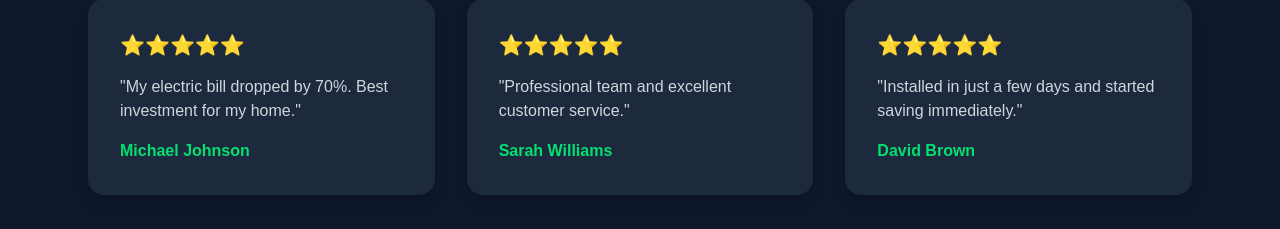
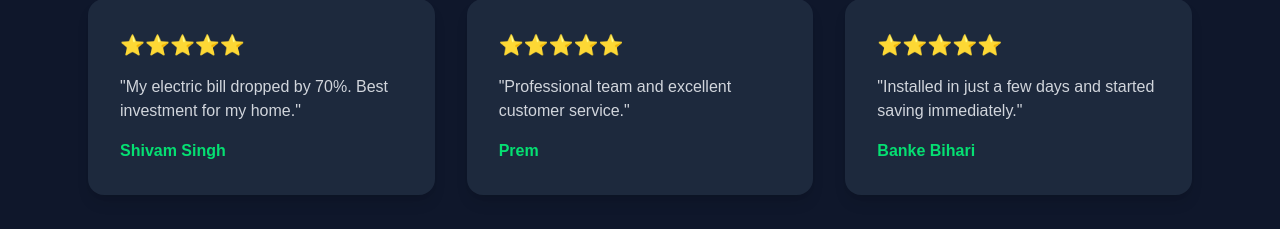
Before and after one commit to rahulsingh81069/solar-energy-website, a React (Vite) app: page / in a window 1280 px wide. Shown: the part 1805-2034 px from the top of the page. Built offline with nearby package versions, Linux system fonts and the light colour scheme.

Commit message:
changing review name

```diff
--- a/src/components/Testimonials.jsx
+++ b/src/components/Testimonials.jsx
@@ -1,15 +1,15 @@
 export default function Testimonials() {
   const reviews = [
     {
-      name: "Michael Johnson",
+      name: "Shivam Singh",
       review: "My electric bill dropped by 70%. Best investment for my home.",
     },
     {
-      name: "Sarah Williams",
+      name: "Prem",
       review: "Professional team and excellent customer service.",
     },
     {
-      name: "David Brown",
+      name: "Banke Bihari",
       review: "Installed in just a few days and started saving immediately.",
     },
   ];
```
